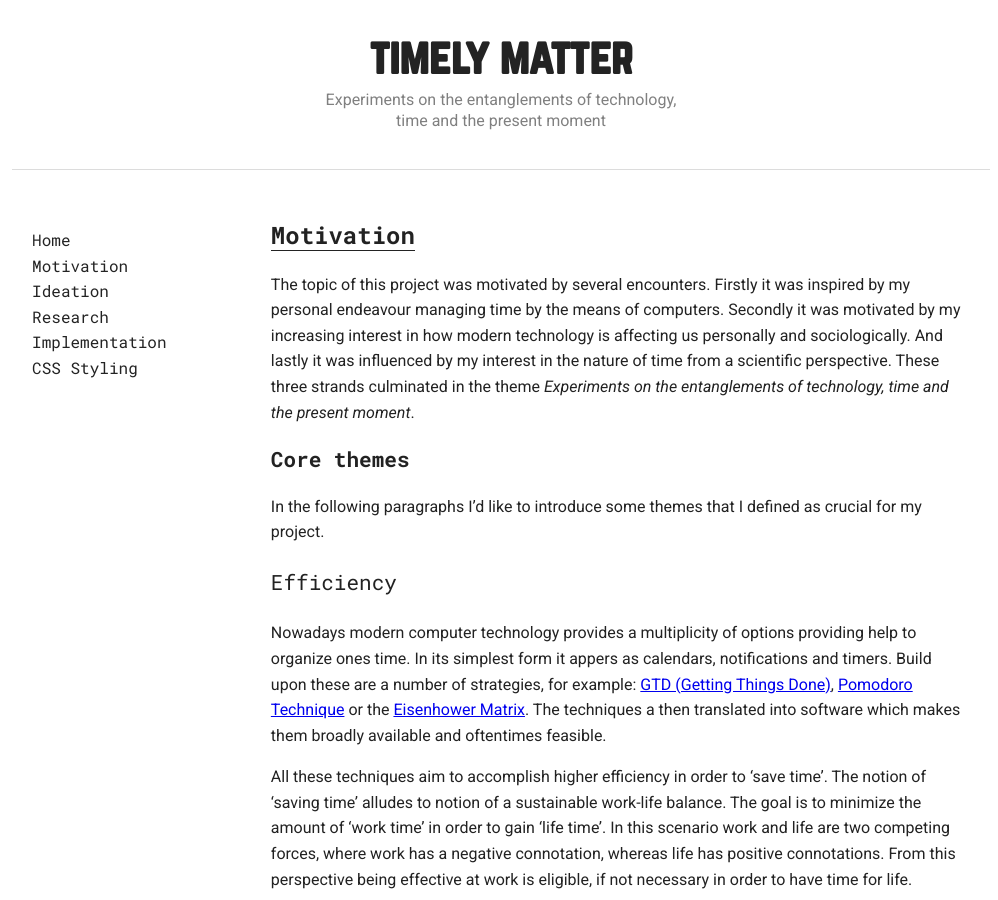
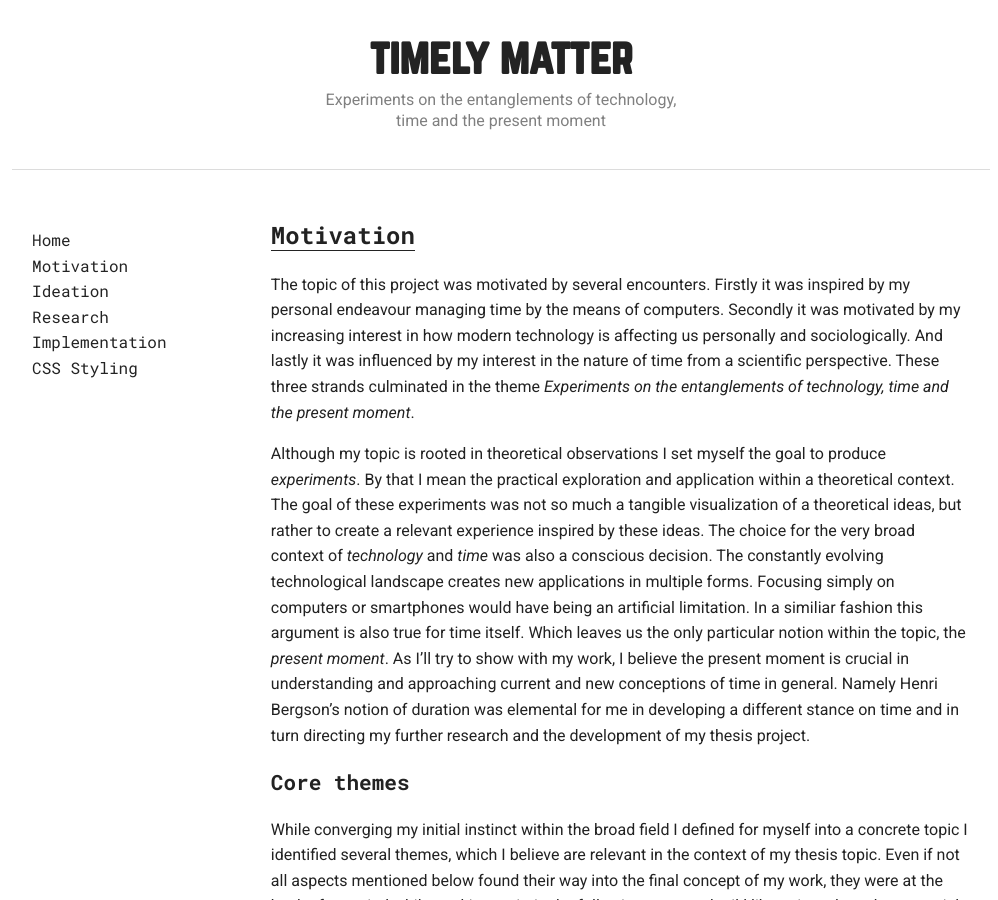
Before and after one commit to davidbeermann/timely-matter, a Jekyll site: the page built from motivation/index.md, in a window 1280 px wide and 900 px high. Shown: the whole window, without its empty margins (139-1137 px from the left). Built offline with Jekyll 4.4.1, drawn with Linux system fonts in a browser that asks for light colours; some of the changed text lies outside the part shown.

Commit message:
added better introduction to my motivation for the project

```diff
--- a/motivation/index.md
+++ b/motivation/index.md
@@ -8,9 +8,11 @@ position: 0
 
 The topic of this project was motivated by several encounters. Firstly it was inspired by my personal endeavour managing time by the means of computers. Secondly it was motivated by my increasing interest in how modern technology is affecting us personally and sociologically. And lastly it was influenced by my interest in the nature of time from a scientific perspective. These three strands culminated in the theme *Experiments on the entanglements of technology, time and the present moment*.
 
+Although my topic is rooted in theoretical observations I set myself the goal to produce *experiments*. By that I mean the practical exploration and application within a theoretical context. The goal of these experiments was not so much a tangible visualization of a theoretical ideas, but rather to create a relevant experience inspired by these ideas. The choice for the very broad context of *technology* and *time* was also a conscious decision. The constantly evolving technological landscape creates new applications in multiple forms. Focusing simply on computers or smartphones would have being an artificial limitation. In a similiar fashion this argument is also true for time itself. Which leaves us the only particular notion within the topic, the *present moment*. As I'll try to show with my work, I believe the present moment is crucial in understanding and approaching current and new conceptions of time in general. Namely Henri Bergson's notion of duration was elemental for me in developing a different stance on time and in turn directing my further research and the development of my thesis project.
+
 ## Core themes
 
-In the following paragraphs I'd like to introduce some themes that I defined as crucial for my project.
+While converging my initial instinct within the broad field I defined for myself into a concrete topic I identified several themes, which I believe are relevant in the context of my thesis topic. Even if not all aspects mentioned below found their way into the final concept of my work, they were at the back of my mind while working on it. In the following paragraphs I'd like to introduce these crucial themes.
 
 ### Efficiency
 
```
